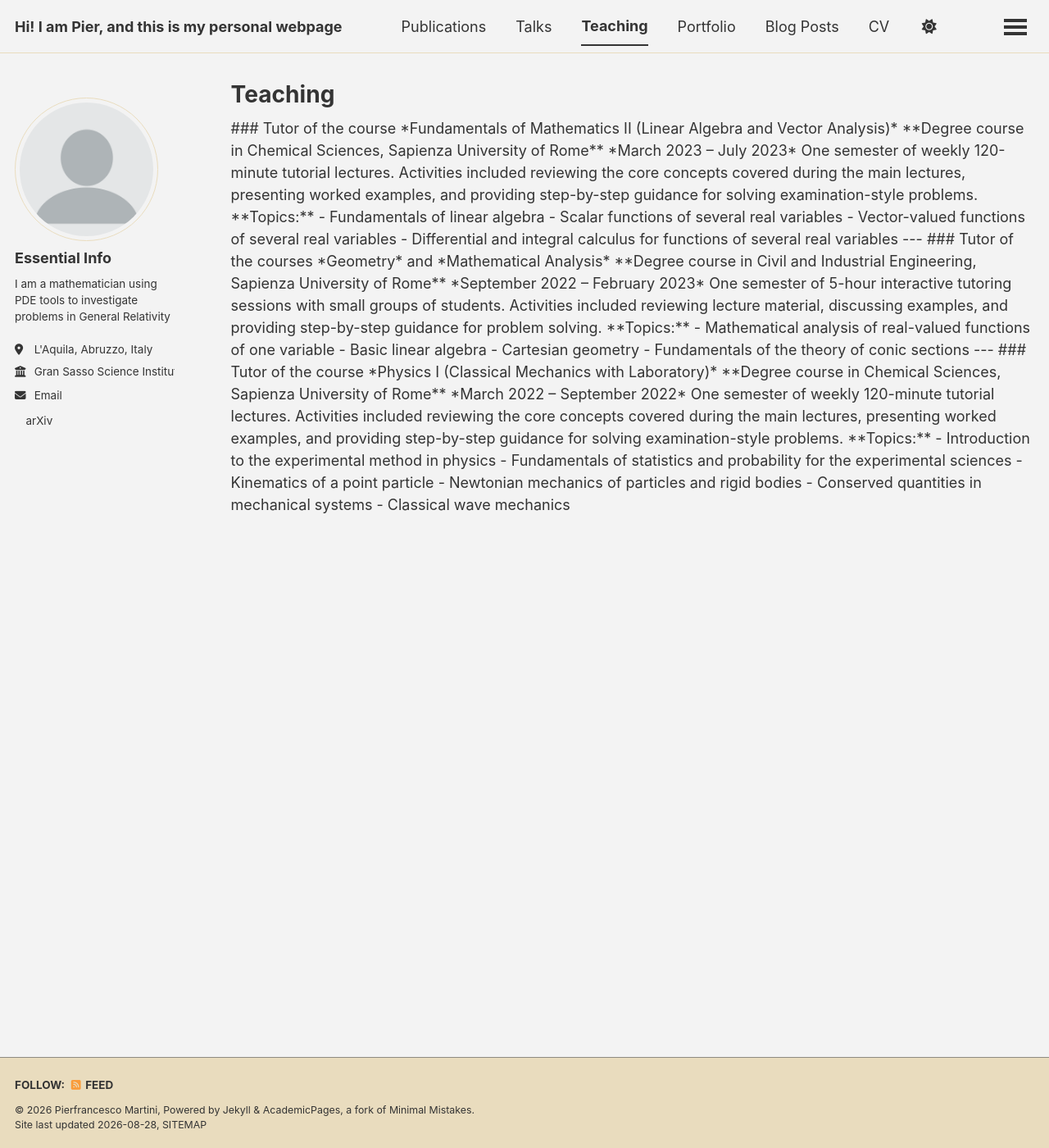
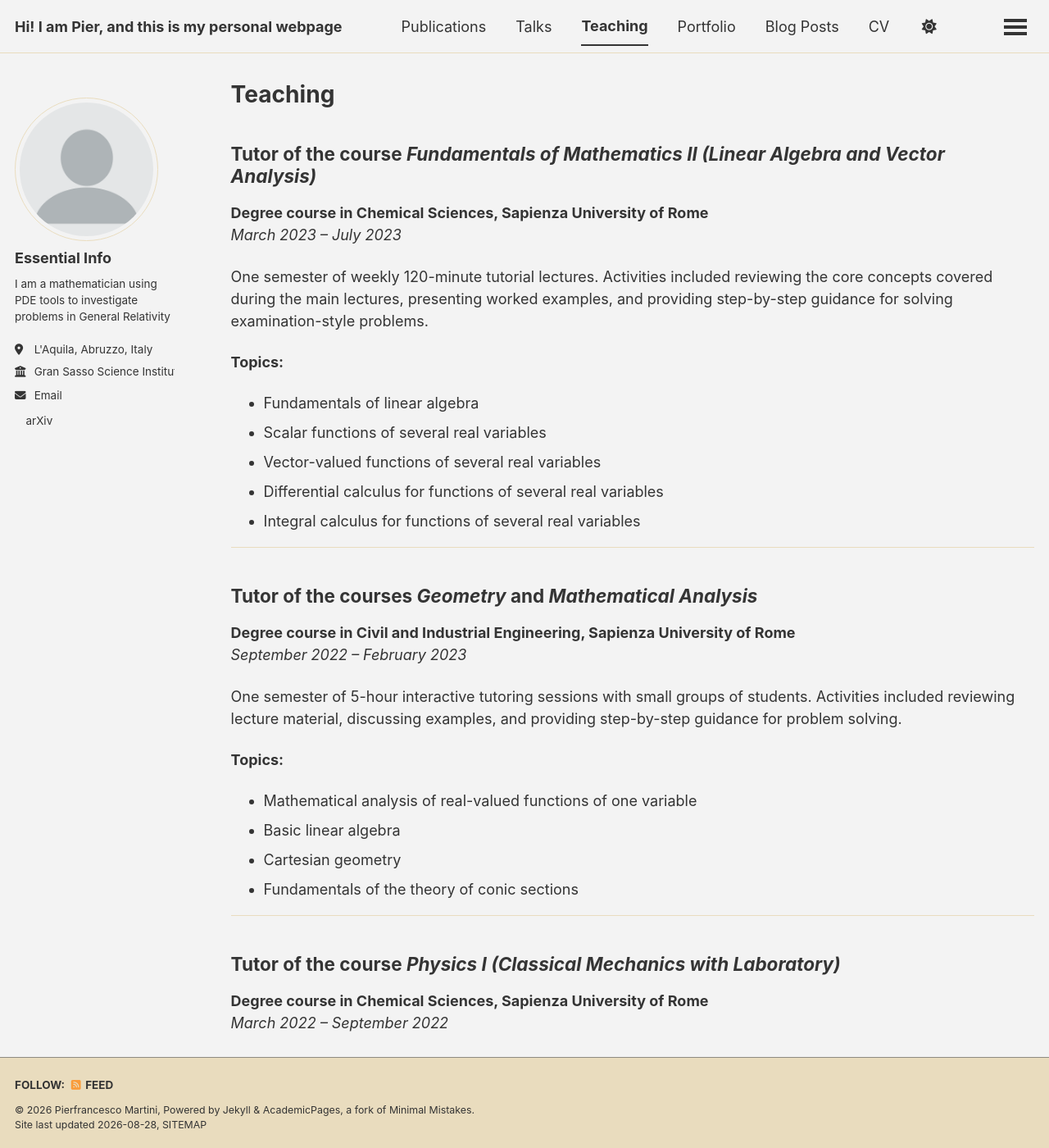
Before and after one commit to pepemartini99/pepemartini99.github.io, a Jekyll site: the page built from _pages/teaching.html, in a window 1280 px wide and 1400 px high. Shown: the whole window at 82% size. Built offline with Jekyll 4.4.1, drawn with Linux system fonts in a browser that asks for light colours; a style sheet for code colours, icons or effects is not loaded; some of the changed text lies outside the part shown.

Commit message:
Update teaching page with HTML formatting changes

```diff
--- a/_pages/teaching.html
+++ b/_pages/teaching.html
@@ -5,47 +5,69 @@ permalink: /teaching/
 author_profile: true
 ---
 
-### Tutor of the course *Fundamentals of Mathematics II (Linear Algebra and Vector Analysis)*
-**Degree course in Chemical Sciences, Sapienza University of Rome**
+<h2>Tutor of the course <em>Fundamentals of Mathematics II (Linear Algebra and Vector Analysis)</em></h2>
 
-*March 2023 – July 2023*
+<p><strong>Degree course in Chemical Sciences, Sapienza University of Rome</strong><br>
+<em>March 2023 – July 2023</em></p>
 
-One semester of weekly 120-minute tutorial lectures. Activities included reviewing the core concepts covered during the main lectures, presenting worked examples, and providing step-by-step guidance for solving examination-style problems.
+<p>
+One semester of weekly 120-minute tutorial lectures. Activities included reviewing
+the core concepts covered during the main lectures, presenting worked examples,
+and providing step-by-step guidance for solving examination-style problems.
+</p>
 
-**Topics:**
-- Fundamentals of linear algebra
-- Scalar functions of several real variables
-- Vector-valued functions of several real variables
-- Differential and integral calculus for functions of several real variables
+<p><strong>Topics:</strong></p>
 
----
+<ul>
+    <li>Fundamentals of linear algebra</li>
+    <li>Scalar functions of several real variables</li>
+    <li>Vector-valued functions of several real variables</li>
+    <li>Differential calculus for functions of several real variables</li>
+    <li>Integral calculus for functions of several real variables</li>
+</ul>
 
-### Tutor of the courses *Geometry* and *Mathematical Analysis*
-**Degree course in Civil and Industrial Engineering, Sapienza University of Rome**
+<hr>
 
-*September 2022 – February 2023*
+<h2>Tutor of the courses <em>Geometry</em> and <em>Mathematical Analysis</em></h2>
 
-One semester of 5-hour interactive tutoring sessions with small groups of students. Activities included reviewing lecture material, discussing examples, and providing step-by-step guidance for problem solving.
+<p><strong>Degree course in Civil and Industrial Engineering, Sapienza University of Rome</strong><br>
+<em>September 2022 – February 2023</em></p>
 
-**Topics:**
-- Mathematical analysis of real-valued functions of one variable
-- Basic linear algebra
-- Cartesian geometry
-- Fundamentals of the theory of conic sections
+<p>
+One semester of 5-hour interactive tutoring sessions with small groups of students.
+Activities included reviewing lecture material, discussing examples, and providing
+step-by-step guidance for problem solving.
+</p>
 
----
+<p><strong>Topics:</strong></p>
 
-### Tutor of the course *Physics I (Classical Mechanics with Laboratory)*
-**Degree course in Chemical Sciences, Sapienza University of Rome**
+<ul>
+    <li>Mathematical analysis of real-valued functions of one variable</li>
+    <li>Basic linear algebra</li>
+    <li>Cartesian geometry</li>
+    <li>Fundamentals of the theory of conic sections</li>
+</ul>
 
-*March 2022 – September 2022*
+<hr>
 
-One semester of weekly 120-minute tutorial lectures. Activities included reviewing the core concepts covered during the main lectures, presenting worked examples, and providing step-by-step guidance for solving examination-style problems.
+<h2>Tutor of the course <em>Physics I (Classical Mechanics with Laboratory)</em></h2>
 
-**Topics:**
-- Introduction to the experimental method in physics
-- Fundamentals of statistics and probability for the experimental sciences
-- Kinematics of a point particle
-- Newtonian mechanics of particles and rigid bodies
-- Conserved quantities in mechanical systems
-- Classical wave mechanics
+<p><strong>Degree course in Chemical Sciences, Sapienza University of Rome</strong><br>
+<em>March 2022 – September 2022</em></p>
+
+<p>
+One semester of weekly 120-minute tutorial lectures. Activities included reviewing
+the core concepts covered during the main lectures, presenting worked examples,
+and providing step-by-step guidance for solving examination-style problems.
+</p>
+
+<p><strong>Topics:</strong></p>
+
+<ul>
+    <li>Introduction to the experimental method in physics</li>
+    <li>Fundamentals of statistics and probability for the experimental sciences</li>
+    <li>Kinematics of a point particle</li>
+    <li>Newtonian mechanics of particles and rigid bodies</li>
+    <li>Conserved quantities in mechanical systems</li>
+    <li>Classical wave mechanics</li>
+</ul>
```
